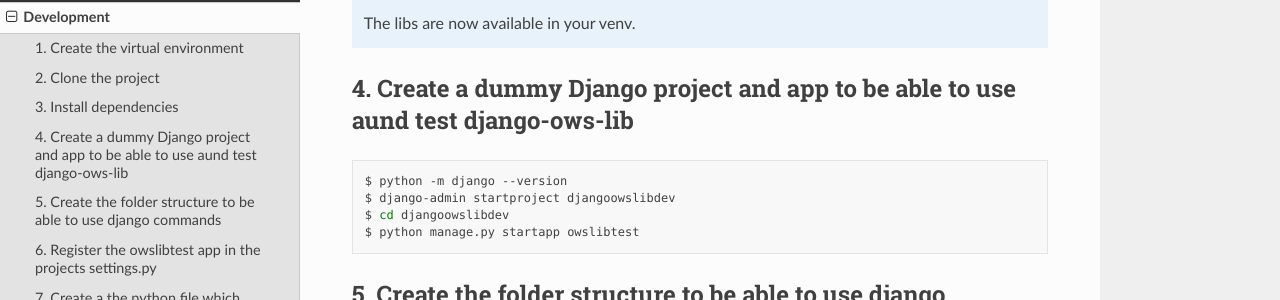
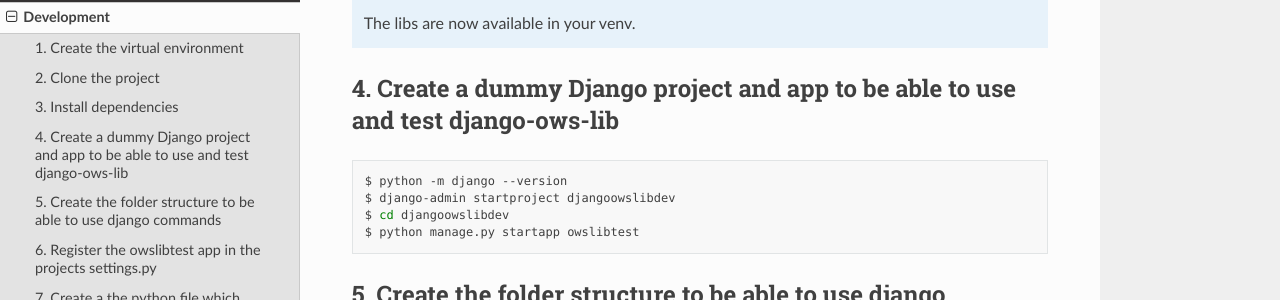
Before and after one commit to mrmap-community/django-ows-lib, a Sphinx documentation site: the page built from docs/source/development.rst, in a window 1280 px wide and 900 px high, scrolled down 773 px. Shown: the part 188-488 px from the top of the window. Built offline with Sphinx 7.4.7 and the Read the Docs theme 2.0.0, drawn with Linux system fonts in a browser that asks for light colours; pages that are not in the unit, such as notebooks, are missing from menus; some of the changed text lies outside the part shown.

Commit message:
typo fix

```diff
--- a/docs/source/development.rst
+++ b/docs/source/development.rst
@@ -47,7 +47,7 @@
 
 
 
-4. Create a dummy Django project and app to be able to use aund test django-ows-lib
+4. Create a dummy Django project and app to be able to use and test django-ows-lib
 -----------------------------------------------------------------------------------
 
 .. code-block:: bash
```
Also changed, not shown: other parts of docs/source/development.rst (+1 -1 lines).
